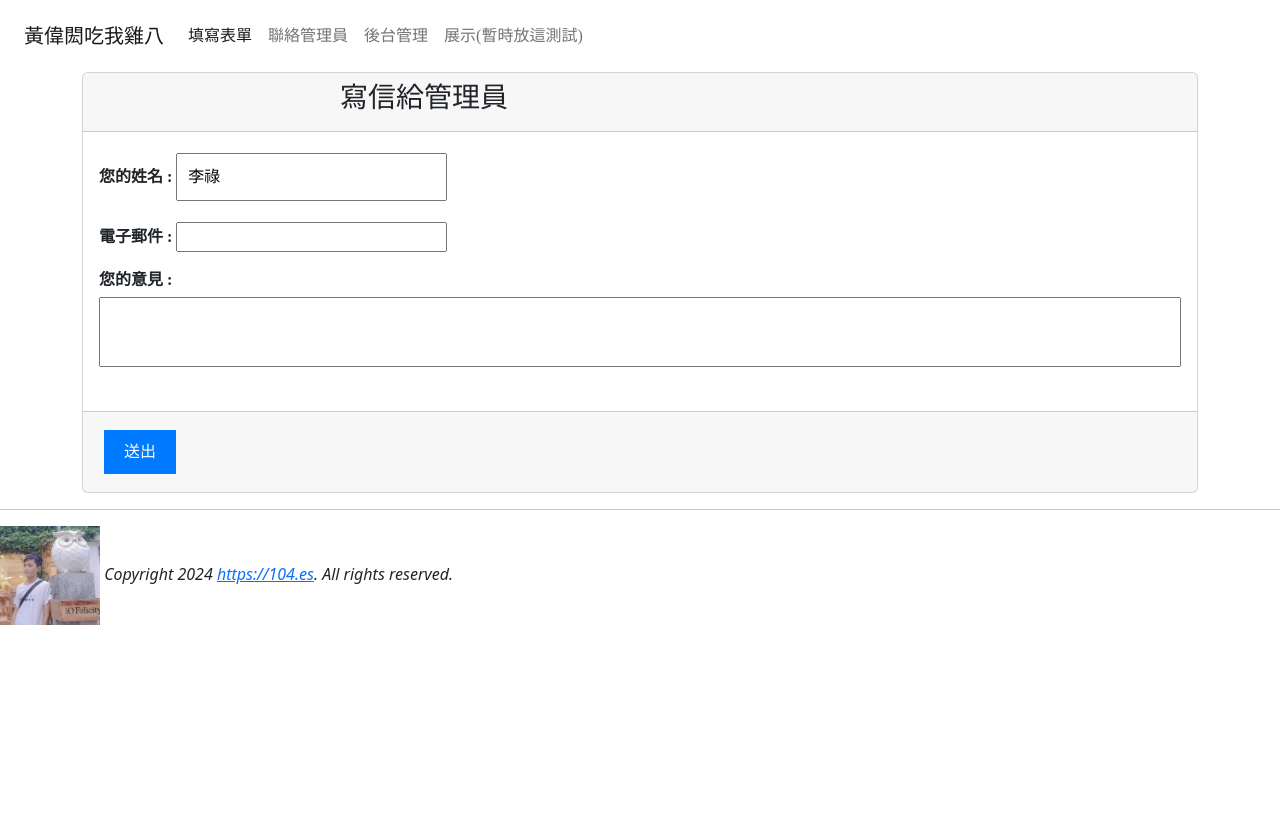
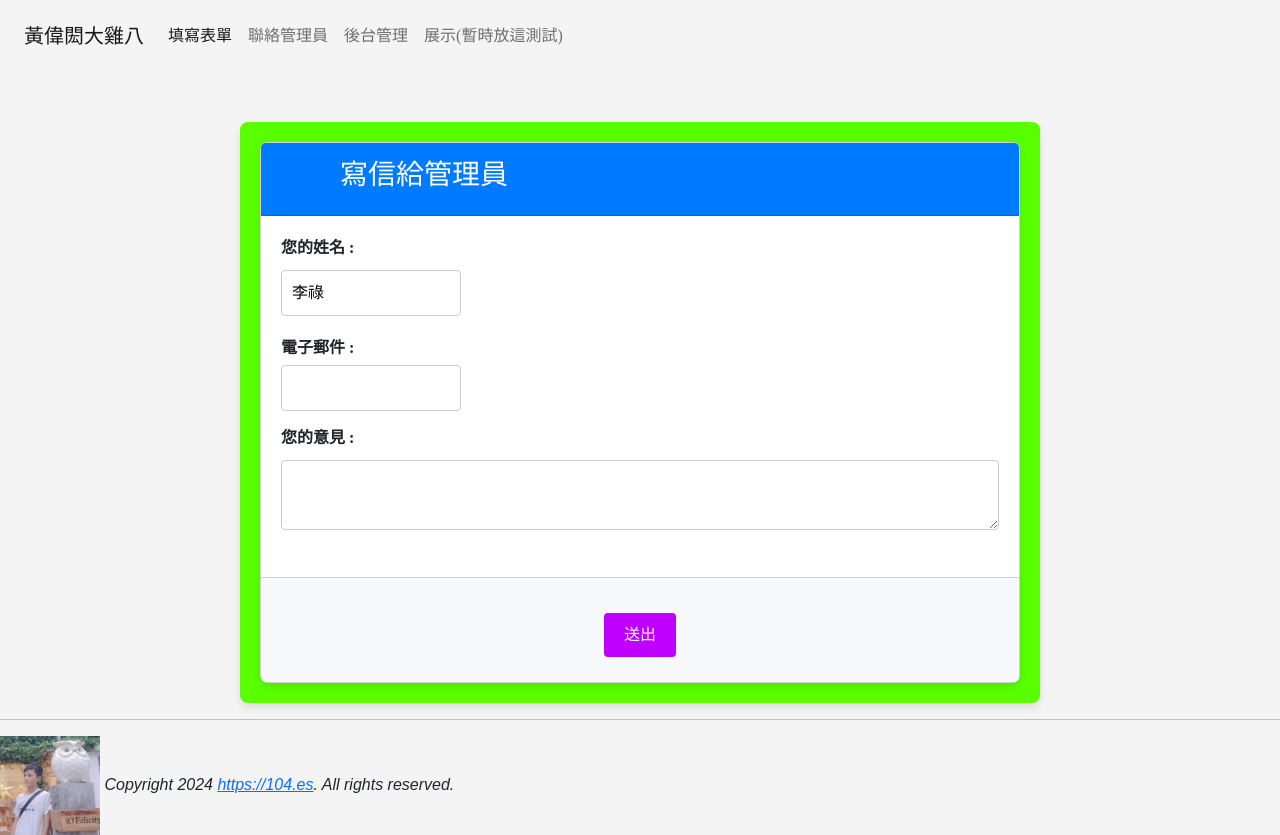
Before and after one commit to XiaoWang1212/questionnaire, a Django app: page /contact/ in a window 1280 px wide. Before the commit the page ends 625 px from the top, so only its background shows below. Run offline with Django 5.2, Linux system fonts and the light colour scheme; some libraries are stand-ins or nearby versions.

Commit message:
Some description of this version

```diff
--- /dev/null
+++ b/static/css/contact.css
@@ -0,0 +1,89 @@
+/* 基本樣式 */
+body {
+    font-family: 微軟正黑體, Arial, sans-serif;
+    background-color: #f4f4f4;
+    margin: 0;
+    padding: 0;
+}
+
+/* 總容器樣式 */
+.container {
+    margin-top: 50px;
+    max-width: 800px;
+    padding: 20px;
+    background-color: #59ff00;
+    border-radius: 8px;
+    box-shadow: 0 4px 8px rgba(0, 0, 0, 0.1);
+}
+
+/* 卡片樣式 */
+.card {
+    border-radius: 8px;
+    box-shadow: 0 4px 8px rgba(0, 0, 0, 0.1);
+}
+
+/* 卡片標題樣式 */
+.card-header {
+    background-color: #007bff;
+    color: #fff;
+    padding: 15px;
+    border-radius: 8px 8px 0 0;
+    font-size: 1.25rem;
+    text-align: left;
+}
+
+
+/* 表單內部樣式 */
+.card-body {
+    padding: 20px;
+}
+
+.card-body p {
+    margin-bottom: 15px;
+}
+
+.card-body label {
+    display: block;
+    margin-bottom: 5px;
+    font-weight: bold;
+}
+
+.card-body input[type="text"],
+.card-body input[type="email"],
+.card-body textarea {
+    width: 100%;
+    padding: 10px;
+    border: 1px solid #ccc;
+    border-radius: 4px;
+    box-sizing: border-box;
+}
+
+.card-body textarea {
+    resize: vertical;
+}
+
+/* 卡片腳部樣式 */
+.card-footer {
+    background-color: #f8f9fa;
+    padding: 15px;
+    border-radius: 0 0 8px 8px;
+    text-align: center;
+}
+
+.card-footer .g-recaptcha {
+    margin-bottom: 10px;
+}
+
+.card-footer input[type="submit"] {
+    background-color: #bf00ff;
+    color: #fff;
+    border: none;
+    padding: 10px 20px;
+    border-radius: 4px;
+    cursor: pointer;
+    font-size: 1rem;
+}
+
+.card-footer input[type="submit"]:hover {
+    background-color: #00b330;
+}
--- a/static/css/style.css
+++ b/static/css/style.css
@@ -29,7 +29,7 @@ small {
 input[type="submit"], input[type="reset"] {
     padding: 10px 20px;
     margin: 10px 5px;
-    background-color: #007bff;
+    background-color: #ff0000;
     color: #fff;
     border: none;
     cursor: pointer;
--- a/templates/base.html
+++ b/templates/base.html
@@ -1,6 +1,7 @@
 <!-- base.html (dj4ch06 project) -->
 <!DOCTYPE html>
 <html>
+
     <head>
         <meta charset='utf-8'>
         <title>{% block title %}{% endblock title %}</title>
@@ -11,21 +12,31 @@ integrity="sha384-rbsA2VBKQhggwzxH7pPCaAqO46MgnOM80zW1RWuH61DGLwZJEdK2Kadq2F9CUG
 
         {% load static %}
         <link rel="stylesheet" href="{% static 'css/style.css' %}">
+        <link rel="stylesheet" href="{% static 'css/contact.css' %}">
         <style>
-h1, h2, h3, h4, h5, p, div {
+            h1,
+            h2,
+            h3,
+            h4,
+            h5,
+            p,
+            div {
                 font-family: 微軟正黑體;
             }
         </style>
     </head>
+
     <body>
         {% include "header.html" %}
         {% block content %}{% endblock content %}
         {% include "footer.html" %}
         <!-- Latest compiled and minified JavaScript -->
         <script src="https://cdn.jsdelivr.net/npm/bootstrap@5.2.3/dist/js/bootstrap.bundle.min.js"
-integrity="sha384-kenU1KFdBIe4zVF0s0G1M5b4hcpxyD9F7jL+jjXkk+Q2h455rYXK/7HAuoJl+0I4" crossorigin="anonymous"></script>
+            integrity="sha384-kenU1KFdBIe4zVF0s0G1M5b4hcpxyD9F7jL+jjXkk+Q2h455rYXK/7HAuoJl+0I4"
+            crossorigin="anonymous"></script>
         <!-- Bootstrap jQuery -->
-<script src="https://code.jquery.com/jquery-3.7.1.js" integrity="sha256-eKhayi8LEQwp4NKxN+CfCh+3qOVUtJn3QNZ0TciWLP4="
-crossorigin="anonymous"></script>
+        <script src="https://code.jquery.com/jquery-3.7.1.js"
+            integrity="sha256-eKhayi8LEQwp4NKxN+CfCh+3qOVUtJn3QNZ0TciWLP4=" crossorigin="anonymous"></script>
     </body>
+
 </html>
--- a/templates/header.html
+++ b/templates/header.html
@@ -3,7 +3,7 @@
     <div class='container-fluid'>
         <nav class='navbar navbar-expand-lg bg-body-tertiary'>
             <div class='container-fluid'>
-                <a class='navbar-brand' href='#'>黃偉閎吃我雞八<a>
+                <a class='navbar-brand' href='#'>黃偉閎大雞八<a>
                 <button class='navbar-toggler' type='botton' data-bs-toggle='collapses'
                 data-bs-target="#navbarNavAltMarkup" aria-controls='navbarNavAltMarkup'
                 aria-expanded='false' aria-lable='Toggle navigation'>
```
Also changed, not shown: templates/contact.html (+15 -12 lines), templates/detail.html (+21 -7 lines). Lines whose indentation alone changed are shown as unchanged.
